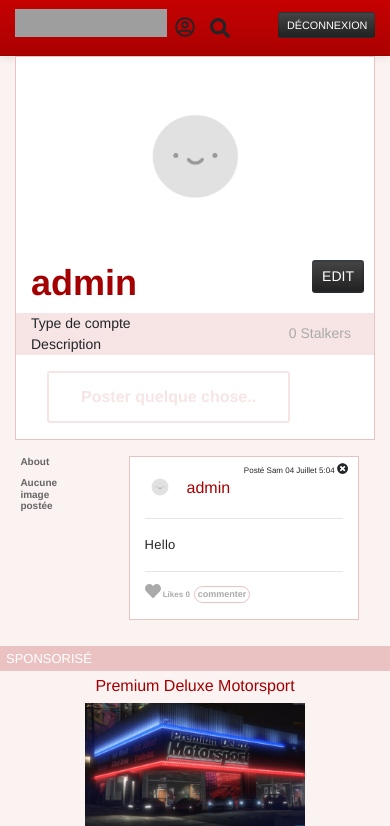
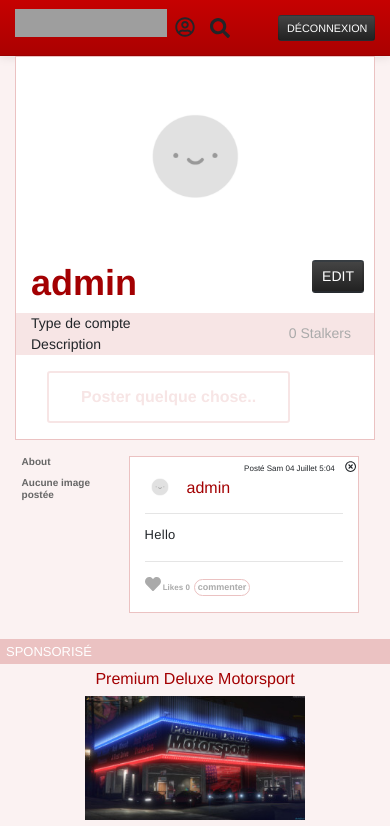
Before and after one commit to Snoupix/lifeinvader, a PHP site: page / in a window 390 px wide. Shown: the top 826 px of the page. Run offline with PHP 8.4, Linux system fonts and the light colour scheme; a user stored in the database is signed in; data comes from the database, SQL or seed files in the repository; some libraries are stand-ins or nearby versions; grey boxes are pictures that could not be loaded.

Commit message:
Adding delete posts on index

```diff
--- a/assets/css/header.css
+++ b/assets/css/header.css
@@ -153,7 +153,7 @@ nav h1{
   #signinButton a{
     height: 30px;
     line-height: 20px;
-    font-size: 12px;
+    font-size: 11px;
   }
 }
 
--- a/assets/css/index.css
+++ b/assets/css/index.css
@@ -202,7 +202,7 @@ footer p{
 @media only screen and (max-width: 1000px){
   .postBanner span{
     font-size: 11px;
-    margin-top: 11px;
+    margin-top: 8px;
   }
 }
 
@@ -656,3 +656,36 @@ input[name="postSub"]{
 #commentModal svg path{
   color: #aaa;
 }
+
+.xDelete{
+  position:relative;
+  font-size:1.4em!important;
+  top:-25px;
+  right:-10px;
+  cursor: pointer;
+}
+
+#deletePost{
+  display: none;
+  background-color: #fff;
+  position: fixed;
+  top: 40%;
+  left: 43%;
+  z-index: 20;
+  border: 1px solid var(--borderCol);
+  border-radius: 10px;
+  padding: 20px;
+}
+
+#deletePostForm{
+  text-align: center;
+}
+
+#deletePostForm button{
+  margin-right: 1.5em;
+}
+
+#deletePostForm button,
+#deletePostForm input{
+  padding: 1.5% 5%;
+}
--- a/index.php
+++ b/index.php
@@ -83,6 +83,9 @@
     $commentsReq = 'SELECT * FROM comments';
     $allUsers = 'SELECT * FROM user';
     $newComment = 'INSERT INTO comments VALUES(:id, :author, :message, :date)';
+    $deletePost1 = 'DELETE FROM likes WHERE id = :id';
+    $deletePost2 = 'DELETE FROM comments WHERE idPost = :idPost';
+    $deletePost3 = 'DELETE FROM post WHERE id = :id';
 
 
     if(isset($_SESSION['username'])){
@@ -279,6 +282,20 @@
       $newComment->bindParam(":message", $_POST['commentaire']);
       $newComment->bindParam(":date", $_POST['dateComm']);
       $newComment->execute();
+      header("Refresh:0");
+    }
+
+
+    if(isset($_POST['deleteThisP'])){
+      $deletePost1 = $conn->prepare($deletePost1);
+      $deletePost1->bindParam(":id", $_POST['idDeletePost']);
+      $deletePost1->execute();
+      $deletePost2 = $conn->prepare($deletePost2);
+      $deletePost2->bindParam(":idPost", $_POST['idDeletePost']);
+      $deletePost2->execute();
+      $deletePost3 = $conn->prepare($deletePost3);
+      $deletePost3->bindParam(":id", $_POST['idDeletePost']);
+      $deletePost3->execute();
       header("Refresh:0");
     }
 
@@ -500,7 +517,7 @@
                   echo '<div class="postBanner">';
                     echo '<img src="'.$icon['avatar'].'" alt="Profile Picture" draggable="false" width="65px"/>';
                     echo '<a href="#">'.$username.'</a>';
-                    echo '<span>Posté '.$key['date'].' <i style="font-size:1.4em;" class="fas fa-times-circle"></i></span>';
+                    echo '<span>Posté '.$key['date'].' <span class="xDelete"><i class="far fa-times-circle"></i></span></span>';
                   echo '</div>';
                     echo '<hr/>';
                   echo '<div class="postImage">';
@@ -562,7 +579,7 @@
                   echo '<div class="postBanner">';
                     echo '<img src="'.$icon['avatar'].'" alt="Profile Picture" draggable="false" width="65px"/>';
                     echo '<a href="#">'.$username.'</a>';
-                    echo '<span>Posté '.$key['date'].' <i style="font-size:1.4em;" class="fas fa-times-circle"></i></span>';
+                    echo '<span>Posté '.$key['date'].' <span class="xDelete"><i class="far fa-times-circle"></i></span></span>';
                   echo '</div>';
                     echo '<hr/>';
                   echo '<div class="postContent">';
@@ -620,7 +637,7 @@
                   echo '<div class="postBanner">';
                     echo '<img src="'.$icon['avatar'].'" alt="Profile Picture" draggable="false" width="65px"/>';
                     echo '<a href="#">'.$username.'</a>';
-                    echo '<span>Posté '.$key['date'].' <i style="font-size:1.4em;position:absolute;top:25px;right:40px;" class="fas fa-times-circle"></i></span>';
+                    echo '<span>Posté '.$key['date'].' <span class="xDelete"><i class="far fa-times-circle"></i></span></span>';
                   echo '</div>';
                     echo '<hr/>';
                   echo '<div class="postImage">';
@@ -680,6 +697,14 @@
               <input type="hidden" name="dateComm" id="dateComm">
               <input type="submit" style="position: absolute; left: -9999px; width: 1px; height: 1px;" tabindex="-1" />
               <button onclick="submitComm();" ><i class="fas fa-arrow-circle-right"></i></button>
+            </form>
+          </div>
+          <div id="deletePost">
+            <p>Voulez-vous vraiment supprimer ce post ?</p>
+            <form action="index.php" id="deletePostForm" method="post">
+              <button type="button" class="btn btn-dark" id="closeDeletePost">Non</button>
+              <input class="btn btn-dark" type="submit" value="Oui" name="deleteThisP">
+              <input type="hidden" id="idDeletePost" name="idDeletePost">
             </form>
           </div>
 
--- a/main.js
+++ b/main.js
@@ -49,7 +49,7 @@ $(document).ready(()=>{
       $(".name h1").css('margin-top', '10px')
       $(".name h1").css('margin-bottom', '10px')
       $("#stalkForm button").css('margin-right', '15px')
-      $("carousel-item img").css('margin', '60px auto')
+      $(".carousel-item img").css('margin', '60px auto')
       $('input[name="postSub"]').css('right', '0px')
       $(".posts").attr('class', 'col-12 posts')
       $(".ads").attr('class', 'col-12 ads')
@@ -63,6 +63,15 @@ $(document).ready(()=>{
       $('#postClose').css('margin-right', '20px')
       $('input[name="postSub"]').css('bottom', '-27px')
       $("#imagesMod #carouselIndicators").css('margin-top', '50px')
+      $(".xDelete").css('margin-top', '21px')
+      $(".xDelete").css('margin-right', '2px')
+      $('#deletePost').css('top', '25%')
+      $('#deletePost').css('left', '4.5%')
+      $(".about .col-12").css('padding-right', '0px')
+      $("#signinButton a").css('margin-top', '3px')
+      $('hr').css('margin-top', '0.7rem')
+      $('hr').css('margin-bottom', '0.7rem')
+      $('.postImage img').css('width', '60%')
       if(!$('textarea[name="postTxt"]').length){$(".bannerPhone").css('margin-bottom', '30px')}
       for(let e of $(".post")){
         if(e.childNodes[0].childNodes[1].innerText.length > 10){
@@ -192,9 +201,9 @@ $("#profilePic").change(()=>{
 
 
 if(window.location.pathname == '/signup.php'){
-  $('input[name="createdTime"]').val(new Date().getMinutes())
+  $('input[name="createdTime"]').val((new Date().getMinutes().toString().length == 1) ? "0"+new Date().getMinutes() : new Date().getMinutes())
   setInterval(()=>{
-    $('input[name="createdTime"]').val(new Date().getMinutes())
+    $('input[name="createdTime"]').val((new Date().getMinutes().toString().length == 1) ? "0"+new Date().getMinutes() : new Date().getMinutes())
   }, 30000) // 30 s
 }
 
@@ -369,6 +378,18 @@ $('#closeCommentModal').click(()=>{
   $("#commentModal textarea").val("")
 })
 
+$('.xDelete').click((e)=>{
+  $('#deletePost').css('display', 'block')
+  $('body').css('scroll', 'none')
+  $('#idDeletePost').val(e.currentTarget.parentElement.parentElement.parentElement.lastChild.childNodes[1].childNodes[0].value)
+})
+
+$('#closeDeletePost').click(()=>{
+  $('#deletePost').css('display', 'none')
+  $('body').css('scroll', 'auto')
+})
+
+
 function submitComm(){
   $("#commentID").val(id)
   $("#dateComm").val(today)
```
Also changed, not shown: querys.txt (+6 -5 lines).
